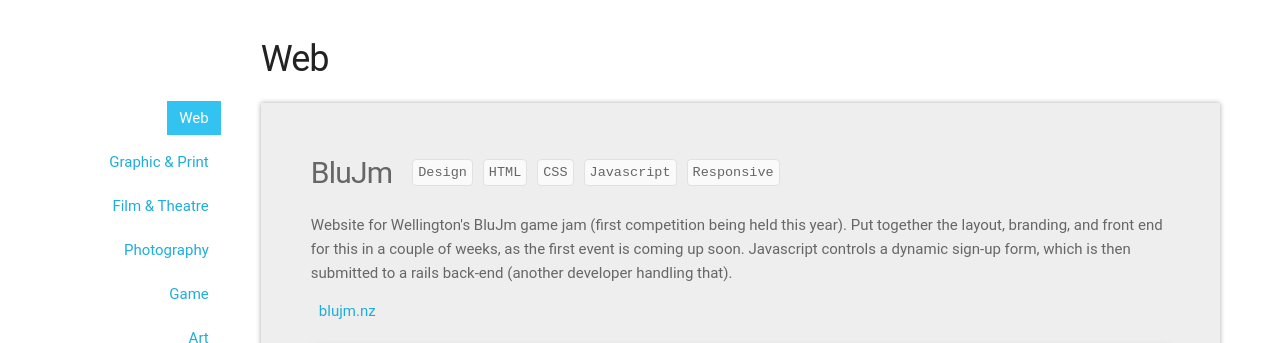
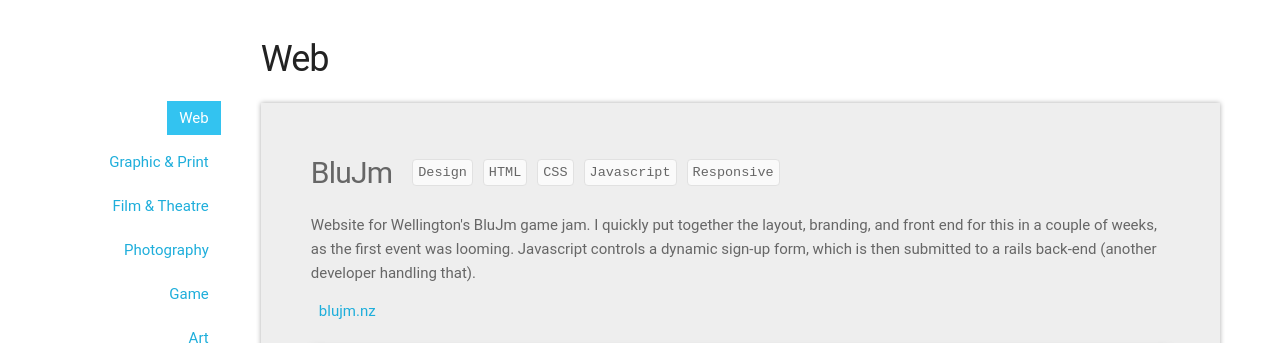
Before and after one commit to bluefantail/portfolio, a Jekyll site: the page built from index.html, in a window 1280 px wide, cut to the strip 269-612 px from the top of the page. Built offline with Jekyll 4.4.1, drawn with Linux system fonts in a browser that asks for light colours; part of the change alters nothing that is shown.

```diff
--- a/_includes/web.html
+++ b/_includes/web.html
@@ -7,7 +7,7 @@
   <code>Javascript</code>
   <code>Responsive</code>
   <p>
-    Website for Wellington's BluJm game jam (first competition being held this year). Put together the layout, branding, and front end for this in a couple of weeks, as the first event is coming up soon. Javascript controls a dynamic sign-up form, which is then submitted to a rails back-end (another developer handling that).
+    Website for Wellington's BluJm game jam. I quickly put together the layout, branding, and front end for this in a couple of weeks, as the first event was looming. Javascript controls a dynamic sign-up form, which is then submitted to a rails back-end (another developer handling that).
   </p>
   <a href="http://blujm.nz" target="_blank">blujm.nz</a>
   <div class="samples">
--- a/_layouts/default.html
+++ b/_layouts/default.html
@@ -6,6 +6,7 @@
       	{{ content }}
     </div>
     <div id="large-profile" class="hide"><div><div></div></div></div>
+    <script src="required/js/smooth-scroll.min.js"></script>
     <script src="required/js/portfolio.js"></script>
     <script>
 	  (function(i,s,o,g,r,a,m){i['GoogleAnalyticsObject']=r;i[r]=i[r]||function(){
--- a/css/main.scss
+++ b/css/main.scss
@@ -518,6 +518,10 @@ section{
 	max-height: 0px !important;
 	@include animate_content_delay;
 }
+.stick{
+	position: fixed;
+	box-shadow: 0 -1px 8px #666;
+}
 
 [class^=arr-]{  /* Arrows @RCB */
   border:       solid currentColor;
--- a/index.html
+++ b/index.html
@@ -22,7 +22,7 @@ layout: default
           Being a designer can be kind of tricky to explain.
         </p>
         <p>
-         This portfolio is currently my best attempt to pool together the knowledge and experience gained by exploring many areas of design.
+         This portfolio designed to pool together the knowledge and experience I've gained by exploring many areas of design.
         </p>
         <p>
           To me, design is as much about asking the crucial questions as it is about getting in and making something. This dual thinking / doing nature is what makes design so interesting to me. While I’m greatly concerned with visual aesthetic, I’m equally as eager to dive deep into some serious technical learning.
--- a/required/js/portfolio.js
+++ b/required/js/portfolio.js
@@ -1,3 +1,5 @@
+smoothScroll.init();
+
 function handle_click(e){
 	switch (e.currentTarget.id){
 		case 'about-button':
@@ -16,9 +18,7 @@ function handle_click(e){
 			e.currentTarget.classList.add('active');
 			menuText.textContent = e.currentTarget.textContent;
 
-			var dist = from_top(document.querySelector('#sections'));
-			console.log(dist);
-			window.scroll(0,dist);
+			smoothScroll.animateScroll( '#sections' );
 
 			var stickyNav = getComputedStyle(nav).getPropertyValue('position') == 'fixed' ? true : false;
 			if (stickyNav) {
@@ -28,17 +28,15 @@ function handle_click(e){
 			break;
 	}
 }
-function from_top(element) {
-			var top = 0;
-			do {
-				top += element.offsetTop || 0;
-				element = element.offsetParent;
-				// console.log(element);
-				// console.log(top);
-			} while (element);
+function fromTop(elem) {
+    var top = 0;
+    do {
+        top += elem.offsetTop || 0;
+        elem = elem.offsetParent;
+    } while (elem);
 
-			return top;
-		};
+    return top;
+};
 function stop_propigation(e){
 	e.stopPropagation();
 }
@@ -90,7 +88,6 @@ var openNav = document.querySelector('#open-nav');
 var menuArrow = openNav.querySelector('#menu-arrow');
 var menuText = openNav.querySelector('#menu-text');
 
-
 sectionElements[0].className = '';
 
 console.log('Nav Names:');
```
Also changed, not shown: README.md, required/images/arrow.svg, required/images/flickr.svg, required/images/github.svg, required/js/smooth-scroll.min.js (added), 1 other file.
